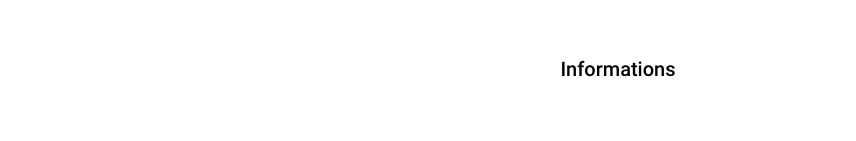
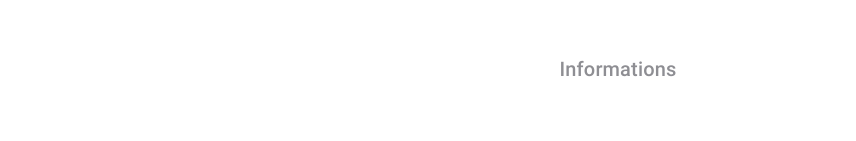
Before and after one commit to DmytryjK/reenbit-react, a React (Create React App) app: page / in a window 1280 px wide. Shown: the part 439-580 px from the top of the page, without its empty margins (18-874 px from the left). Built offline with nearby package versions, Linux system fonts and the light colour scheme.

Commit message:
add color to subtitle

```diff
--- a/src/components/pages/heroPage.scss
+++ b/src/components/pages/heroPage.scss
@@ -27,6 +27,8 @@
         font-weight: 500;
         font-size: 20px;
         line-height: 24px;
+        letter-spacing: 0.15px;
+        color: #8E8E93;
     }
 
     .info-list {
```
